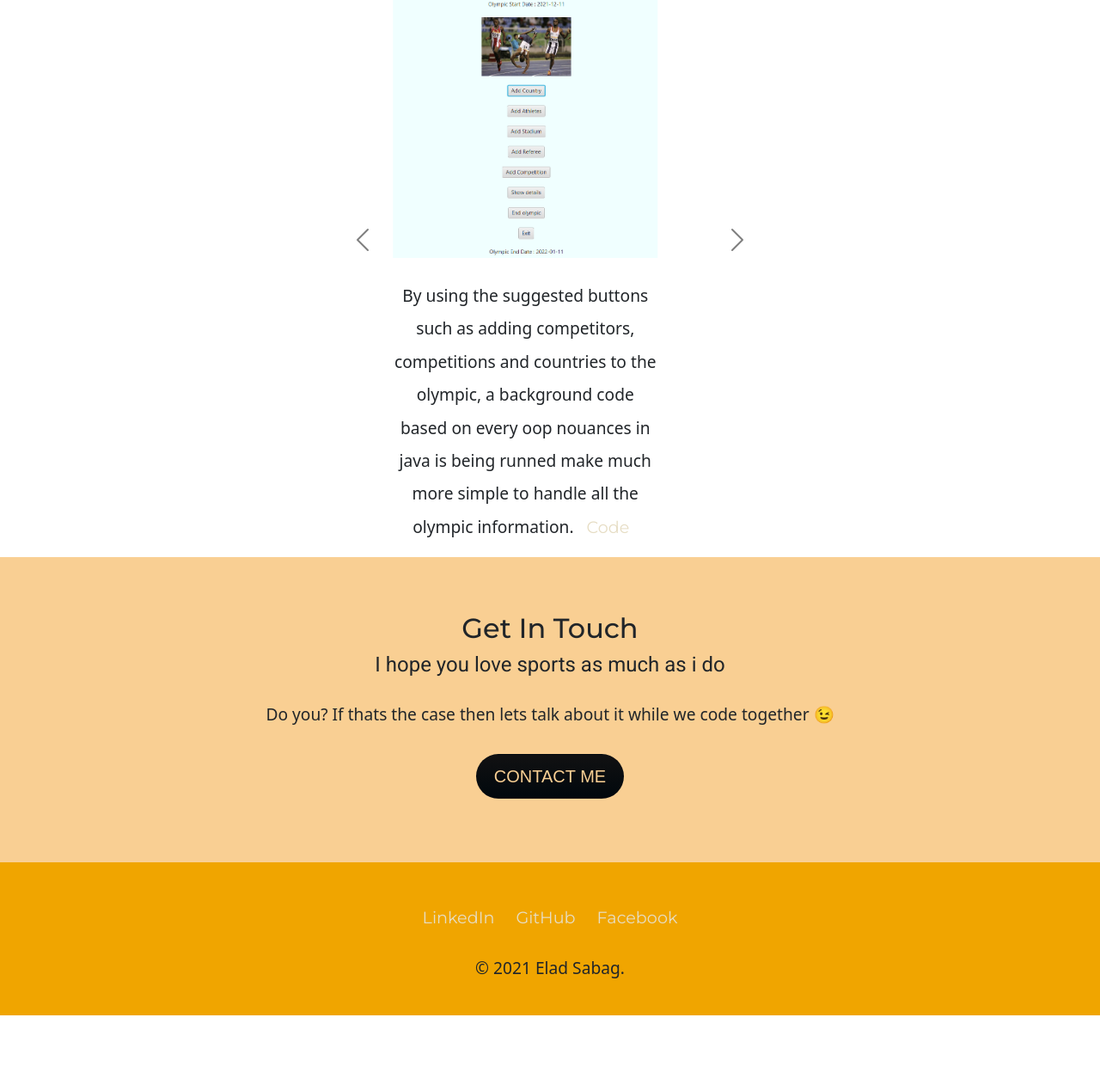
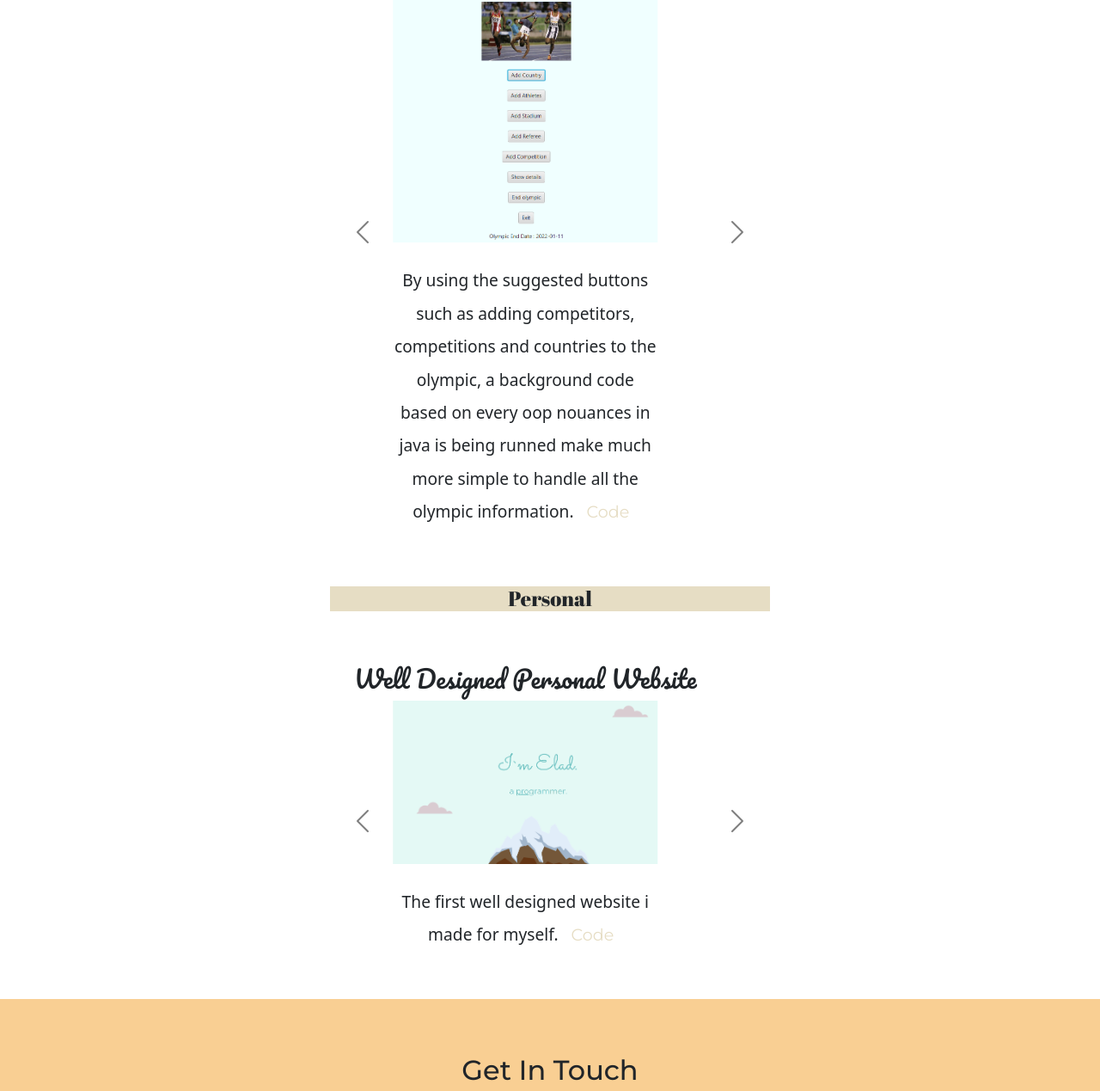
Before and after one commit to eladsabag/PersonalWebsite, a plain HTML site: page projects.html in a window 1280 px wide. Shown: the part 369-1638 px from the top of the page at 86% size. Before the commit the page ends 1550 px from the top, so only its background shows below. Drawn offline with nearby package versions, Linux system fonts and the light colour scheme.

Commit message:
Update projects.html

```diff
--- a/projects.html
+++ b/projects.html
@@ -52,58 +52,61 @@
   <section id="projects-details">
     <h6 class="my-projects"><span>My Projects</span></h6>
     <h4 class="academy">Academy</h4><br>
-    <div id="testimonial-carousel" class="carousel slide carousel-dark" data-bs-ride="carousel">
+    <div id="testimonial-carousel1" class="carousel slide carousel-dark" data-bs-ride="carousel">
       <div class="carousel-inner">
         <div class="carousel-item active">
-          <h2>Java OOP Olympic Management</h1>
+          <h3>Java OOP Olympic Management</h3>
           <img class="olympic" src="images/olympic.png" alt="olympic-png" style="width:60%">
           <p class="carousel-p">By using the suggested buttons such as adding competitors, competitions and countries to the olympic, a background code based on every oop nouances in java is being runned make much more simple to handle all the olympic information. <a href="#">Code</a></p>
         </div>
         <div class="carousel-item">
-          <h2>Python Battlefield</h1>
+          <h3>Python Battlefield</h3>
           <img class="battle" src="images/battle.png" alt="battle-png" style="width:60%">
           <p class="carousel-p">In a battle there is a lot to handle. Starting from magic and spells to dmg and attacks. This python code will take care of everything needed in a battle game. <a href="#">Code</a></p>
         </div>
         <div class="carousel-item">
-          <h2>Java Design Patterns Store Management</h1>
+          <h3>Java Design Patterns Store Management</h3>
           <img class="store" src="images/store.png" alt="store-png" style="width:60%">
           <p class="carousel-p">Design patterns in java programming is being exampled in this project. For example, Thread pattern, is being performed if you will click the send update button by showing the customer list who received the message with a break of 3 seconds. <a href="#">Code</a></p>
         </div>
         <div class="carousel-item">
-          <h2>C Programming Airport Management</h1>
+          <h3>C Programming Airport Management</h3>
           <img class="airport" src="images/airport.png" alt="airport-png" style="width:60%">
           <p class="carousel-p">Every flight preperations, dates planes , companies details is keeped in this c project and perform an advanced program of very well designed airport manager. <a href="#">Code</a></p>
         </div>
       </div>
-      <button class="carousel-control-prev" type="button" data-bs-target="#testimonial-carousel" data-bs-slide="prev" style="carousel-control-color: black">
+      <button class="carousel-control-prev" type="button" data-bs-target="#testimonial-carousel1" data-bs-slide="prev" style="carousel-control-color: black">
         <span class="carousel-control-prev-icon" aria-hidden="true"></span>
         <span class="visually-hidden">Previous</span>
       </button>
-      <button class="carousel-control-next" type="button" data-bs-target="#testimonial-carousel" data-bs-slide="next">
+      <button class="carousel-control-next" type="button" data-bs-target="#testimonial-carousel1" data-bs-slide="next">
         <span class="carousel-control-next-icon" aria-hidden="true"></span>
         <span class="visually-hidden">Next</span>
       </button>
     </div>
 
-    <!-- <h6>My Projects</h6>
-      <div class="projects_detailed row">
-        <div class="col-lg-4 col-md-6 col-sm-12">
-          <h2>Java OOP Olympic Management</h1>
-          <img class="olympic" src="images/olympic.png" alt="olympic-png" style="width:85%">
-          <p>By using the suggested buttons such as adding competitors, competitions and countries to the olympic, a background code based on every oop nouances in java is being runned make much more simple to handle all the olympic information. <a href="#">Code</a></p>
+    <h4 class="personal">Personal</h4><br>
+    <div id="testimonial-carousel2" class="carousel slide carousel-dark" data-bs-ride="carousel">
+      <div class="carousel-inner">
+        <div class="carousel-item active">
+          <h3>Well Designed Personal Website</h3>
+          <img class="welldesigned" src="images/welldesigned.png" alt="welldesigned-png" style="width:60%">
+          <p class="carousel-p">The first well designed website i made for myself. <a href="https://github.com/eladsabag/WellDesignedWebsite">Code</a></p>
         </div>
-
-        <div class="col-lg-4 col-md-6 col-sm-12">
-          <h2>Java Design Patterns Store Management</h1>
-          <img class="store" src="images/store.png" alt="store-png" style="width:85%">
-          <p>Design patterns in java programming is being exampled in this project. For example, Thread pattern, is being performed if you will click the send update button by showing the customer list who received the message with a break of 3 seconds. <a href="#">Code</a></p>
+        <div class="carousel-item">
+          <h3>TinDog Website</h3>
+          <img class="tindog" src="images/tindog.png" alt="tindog-png" style="width:60%">
+          <p class="carousel-p">If you ever wished to find a match to your dog, then you must visit this cite. <a href="#">Code</a></p>
         </div>
-
-        <div class="col-lg-4 col-md-6 col-sm-12">
-          <h2>C Programming Airport Management</h1>
-          <img class="airport" src="images/airport.png" alt="airport-png" style="width:90%">
-          <p>Every flight preperations, dates planes , companies details is keeped in this c project and perform an advanced program of very well designed airport manager. <a href="#">Code</a></p>
-        </div> -->
+      </div>
+      <button class="carousel-control-prev" type="button" data-bs-target="#testimonial-carousel2" data-bs-slide="prev" style="carousel-control-color: black">
+        <span class="carousel-control-prev-icon" aria-hidden="true"></span>
+        <span class="visually-hidden">Previous</span>
+      </button>
+      <button class="carousel-control-next" type="button" data-bs-target="#testimonial-carousel2" data-bs-slide="next">
+        <span class="carousel-control-next-icon" aria-hidden="true"></span>
+        <span class="visually-hidden">Next</span>
+      </button>
     </div>
 
   </section>
```
